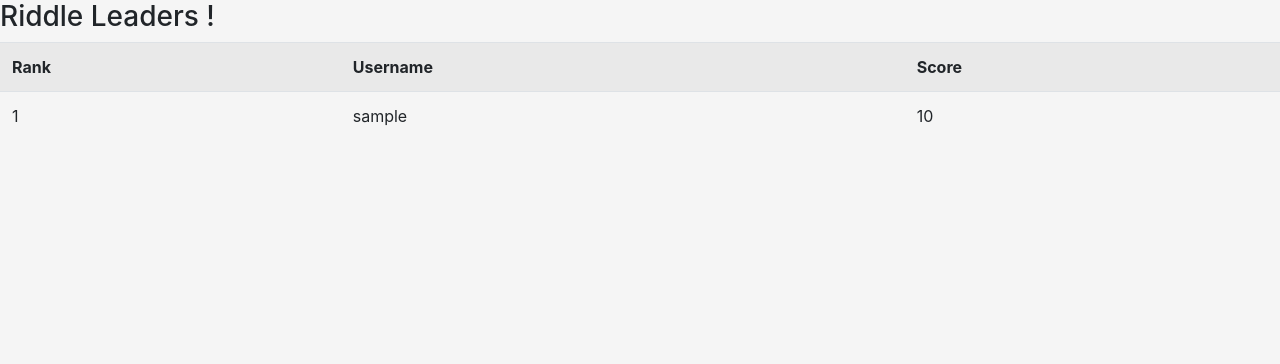
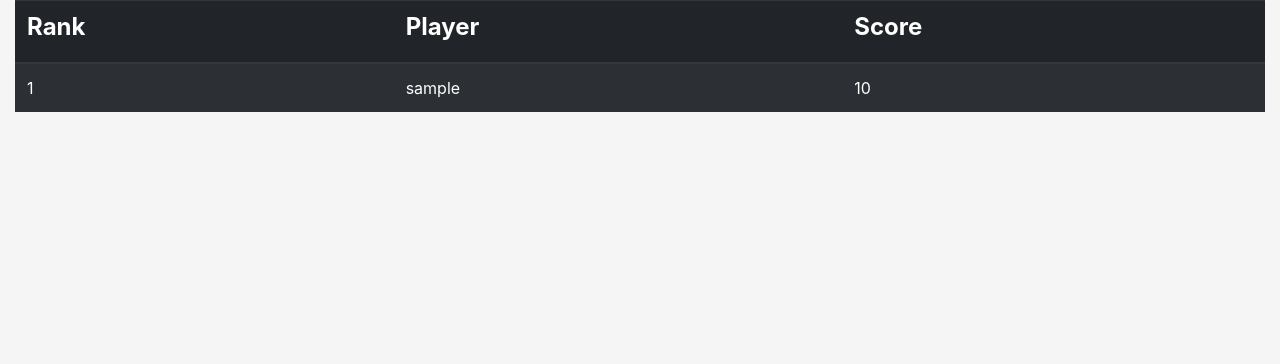
Before and after one commit to markwilde33/CI-project-three, a Flask app: template templates/leaderboard.html in a window 1280 px wide. Shown: the part 56-420 px from the top of the page. Run offline with Flask 2, Linux system fonts and the light colour scheme; the template is opened without the code that fills it: most values are stand-ins (such as "Sample title", 1, 10 or a date in 2020); some libraries are stand-ins or nearby versions.

Commit message:
Added further styles to improve user experience.

```diff
--- a/templates/leaderboard.html
+++ b/templates/leaderboard.html
@@ -1,17 +1,29 @@
 {% extends 'base.html' %}
 {% block content %}
-<h3>Riddle Leaders !</h3>
-<table class="table table-striped">
+<div class="wrapper score-log-img ">
+   <div class="container-fluid  leaderboard-styles">
+      <table class="table table-striped table-dark">
+         <thead class="thead-dark">
             <tr>
-      <th>Rank</th>
-      <th>Username</th>
-      <th>Score</th>
+               <th>
+                  <h4><strong>Rank</strong></h4>
+               </th>
+               <th>
+                  <h4><strong>Player</strong></h4>
+               </th>
+               <th>
+                  <h4><strong>Score</strong></h4>
+               </th>
             </tr>
+         </thead>
          {% for leader in leaders %}
          <tr>
             <td>{{ loop.index }}</td>
             <td>{{leader['username']}}</td>
             <td>{{leader['score']}}</td>
             {% endfor %}
+         </tr>
       </table>
+   </div>
+</div>
 {% endblock content %}
```
Lines whose indentation alone changed are shown as unchanged.
